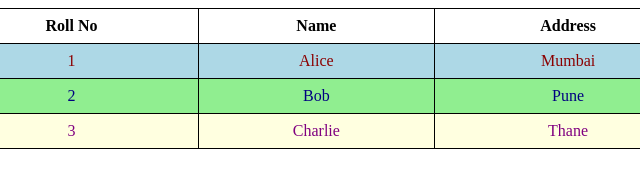
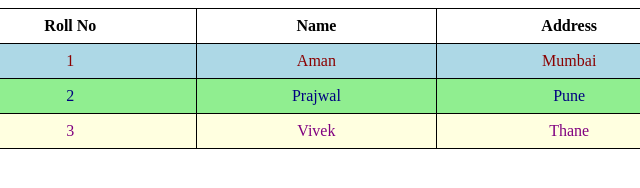
Before and after one commit to kanvivek1/tableprogram, a plain HTML site: page index.html in a window 1280 px wide. Shown: the full height of the page, 64-704 px from the left. Drawn offline with Linux system fonts and the light colour scheme.

Commit message:
Update names in the HTML table

```diff
--- a/index.html
+++ b/index.html
@@ -26,17 +26,17 @@
     </tr>
     <tr class="row1">
       <td>1</td>
-      <td>Alice</td>
+      <td>Aman</td>
       <td>Mumbai</td>
     </tr>
     <tr class="row2">
       <td>2</td>
-      <td>Bob</td>
+      <td>Prajwal</td>
       <td>Pune</td>
     </tr>
     <tr class="row3">
       <td>3</td>
-      <td>Charlie</td>
+      <td>Vivek</td>
       <td>Thane</td>
     </tr>
   </table>
```
